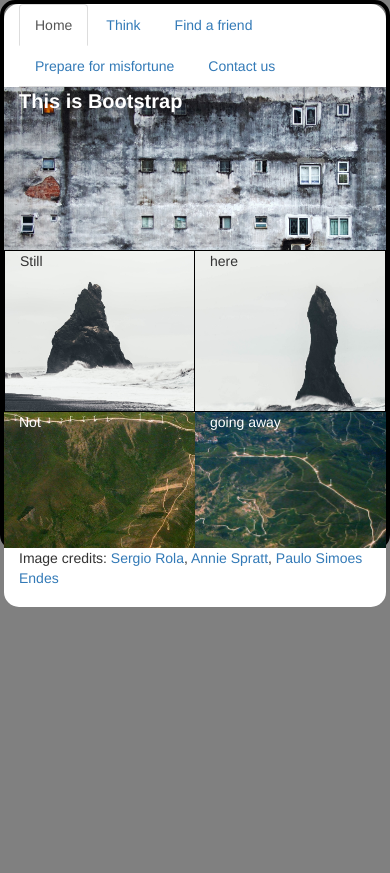
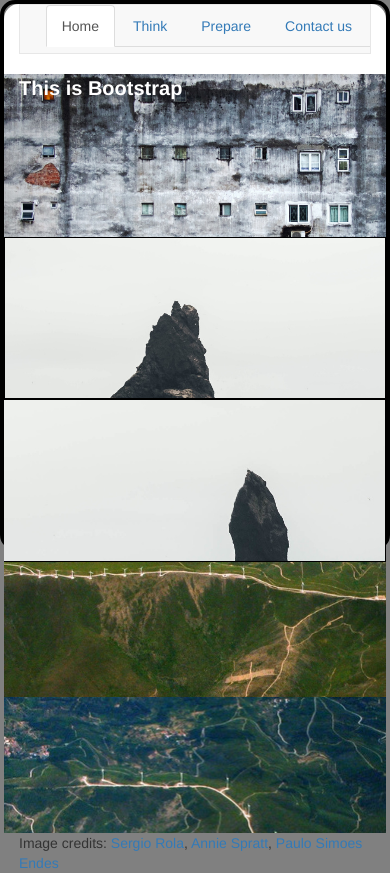
Before and after one commit to jaqueshere/dreaming-of-Iceland, a plain HTML site: page index.html in a window 390 px wide. Before the commit the page ends 844 px from the top, so only its background shows below. Drawn offline with nearby package versions, Linux system fonts and the light colour scheme.

Commit message:
Added 'sm' breakpoint

```diff
--- a/index.html
+++ b/index.html
@@ -12,25 +12,27 @@
 	<div class="container">
 		<div class = "row" id = "navbar">
 			<div class = "col-sm-12 col-md-12 col-lg-12" id = "navigation">
-				<ul class="nav nav-tabs">
+				<nav class = "navbar navbar-default" role = "navigation">
+					<ul class="nav nav-tabs">
 					<li role="presentation" class = "active"><a href = "#">Home</a></li>
 					<li role = "presentation"><a href = "#">Think</a></li>
-					<li role = "presentation"><a href = "#">Find a friend</a></li>
-					<li role = "presentation"><a href = "#">Prepare for misfortune</a></li>
+					<li role = "presentation"><a href = "#">Prepare </a></li>
 					<li role = "presentation"><a href = "#">Contact us</a></li>
 				</ul>
+				</nav>
+
 			</div>
 		</div>
 		<div class = "row" id = "first">
 			<div class = "col-sm-12 col-md-12 col-lg-12" id = "headline">This is Bootstrap</div>
 		</div>
 		<div class = "row" id = "second">
-			<div class = "col-xs-6 col-md-4" id = "one">Still</div>
-			<div class = "col-xs-6 col-md-8" id = "two">here</div>
+			<div class = "col-xs-12 col-sm-4 col-md-4" id = "one"></div>
+			<div class = "col-xs-12 col-sm-8 col-md-8" id = "two"></div>
 		</div>
 		<div class = "row" id = "third">
-			<div class = "col-xs-6 col-md-8" id = "three">Not </div>
-			<div class = "col-xs-6 col-md-4" id = "four">going away</div>
+			<div class = "col-xs-12 col-sm-8 col-md-8" id = "three"> </div>
+			<div class = "col-xs-12 col-sm-4 col-md-4" id = "four"></div>
 		</div>
 		<div class = "row" id = "foot">
 			<div class = "col-sm-12 col-md-12 col-lg-12">Image credits: <a href = "https://unsplash.com/photos/B1amIgaNkwA">Sergio Rola</a>, <a href = "https://unsplash.com/photos/x8R2oSWZRSE">Annie Spratt</a>, <a href = "https://unsplash.com/photos/V8YzvXKLwDw">Paulo Simoes Endes</a></div>
```
